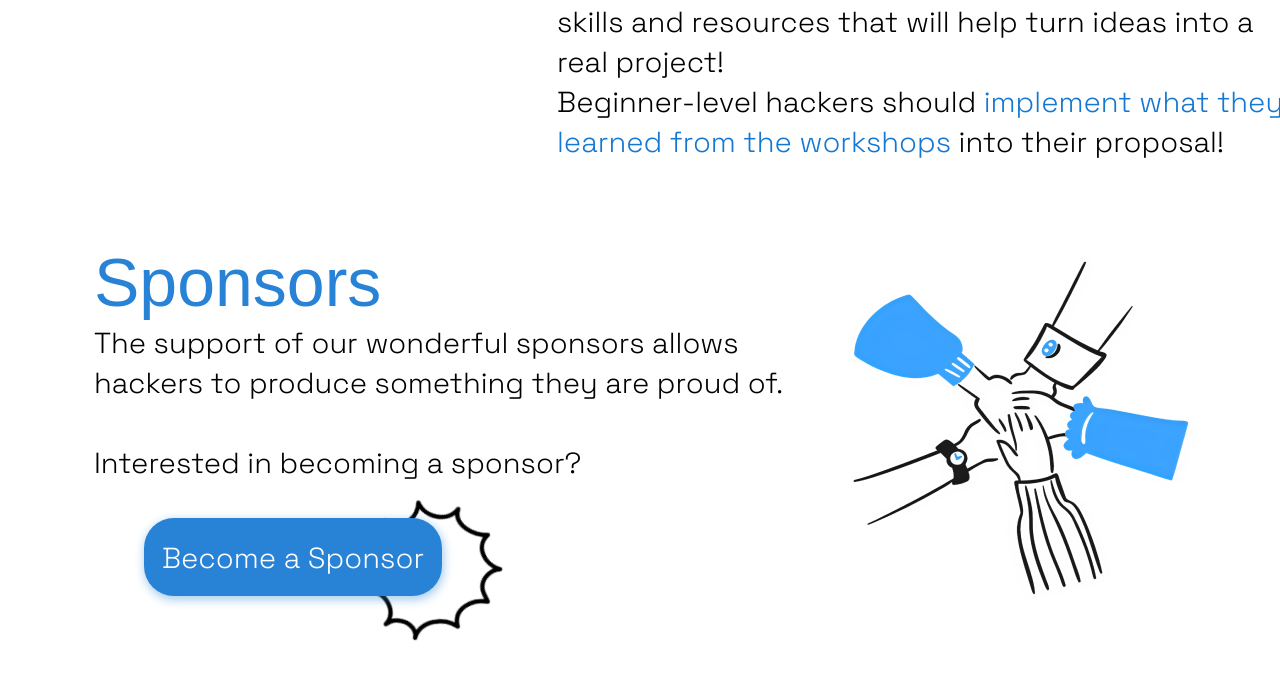
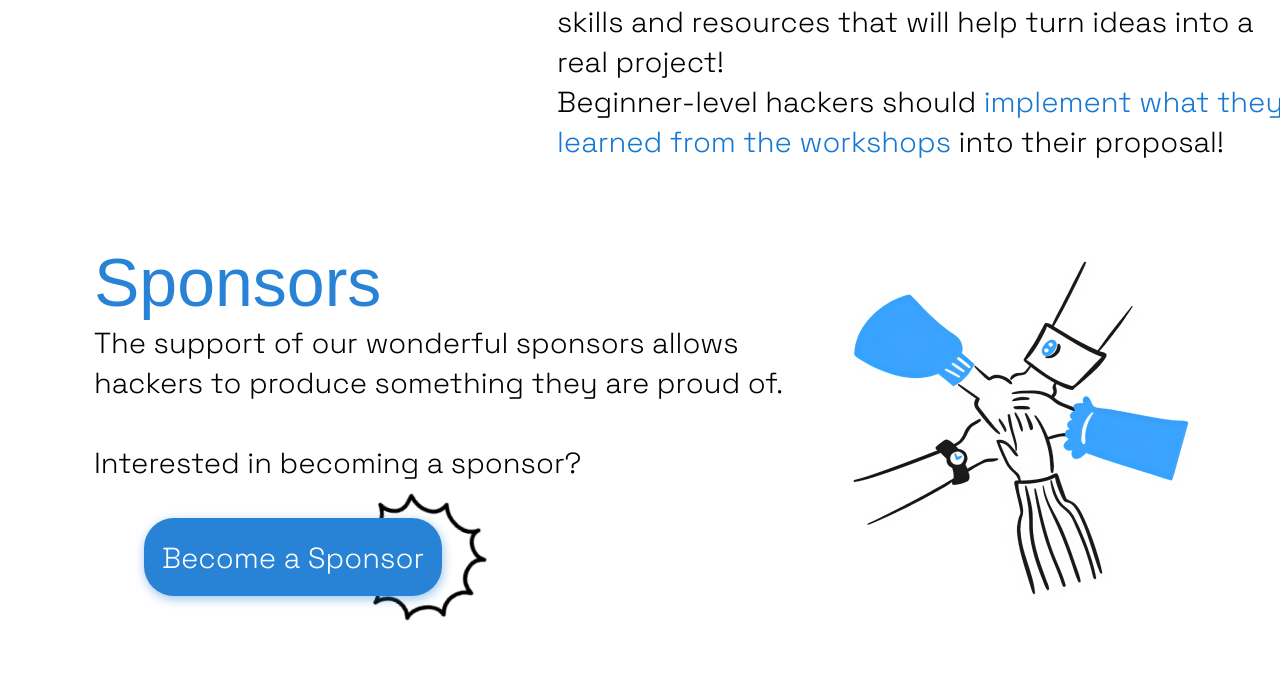
Before and after one commit to MbrllaHacks/Website, a React (Create React App) app: page / in a window 1280 px wide. Shown: the part 1689-2368 px from the top of the page. Built offline with nearby package versions, Linux system fonts and the light colour scheme; a web font is replaced by a local one.

Commit message:
update positioning

```diff
--- a/src/components/Navbar/navbar.js
+++ b/src/components/Navbar/navbar.js
@@ -11,7 +11,7 @@ function NavbarComp(){
   return ( <Navbar collapseOnSelect expand="lg">
             <Container>
             <Navbar.Brand href="#home"><img src={logo} width="318px"></img></Navbar.Brand>
-            <Navbar.Toggle aria-controls="responsive-navbar-nav"/>
+            <Navbar.Toggle aria-controls="responsive-navbar-nav" />
             <Navbar.Collapse id="responsive-navbar-nav">
               <Nav className="me-auto"></Nav>
               <Nav>
--- a/src/components/Sponsors/sponsors.css
+++ b/src/components/Sponsors/sponsors.css
@@ -36,7 +36,12 @@
 }
 
 .prin1 {
+  width: 250px;
+  transform: rotate(-126.32deg);
   z-index: -1;
+  position: relative;
+  bottom: 155px;
+  right: 140px;
 }
 
 @media (max-width: 1400px) {
```
Also changed, not shown: src/Assets/rain.gif (added), src/Assets/umbrella.gif (added).
